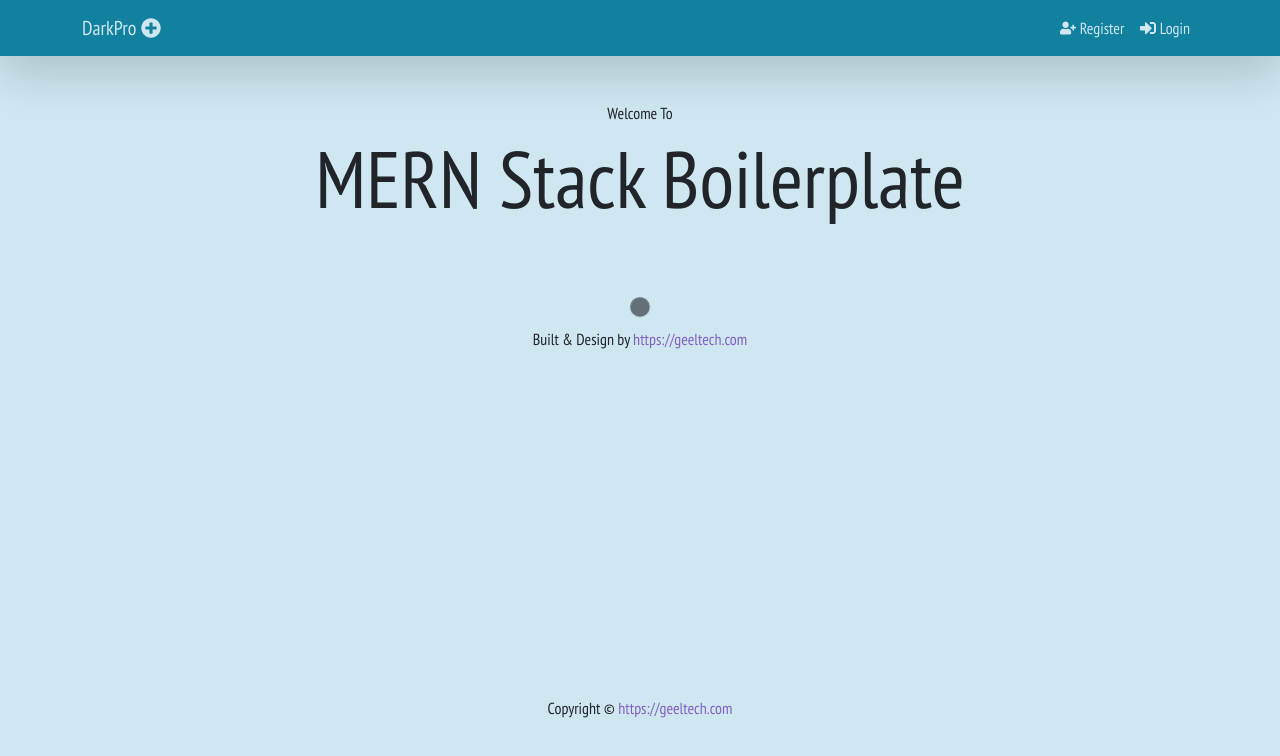
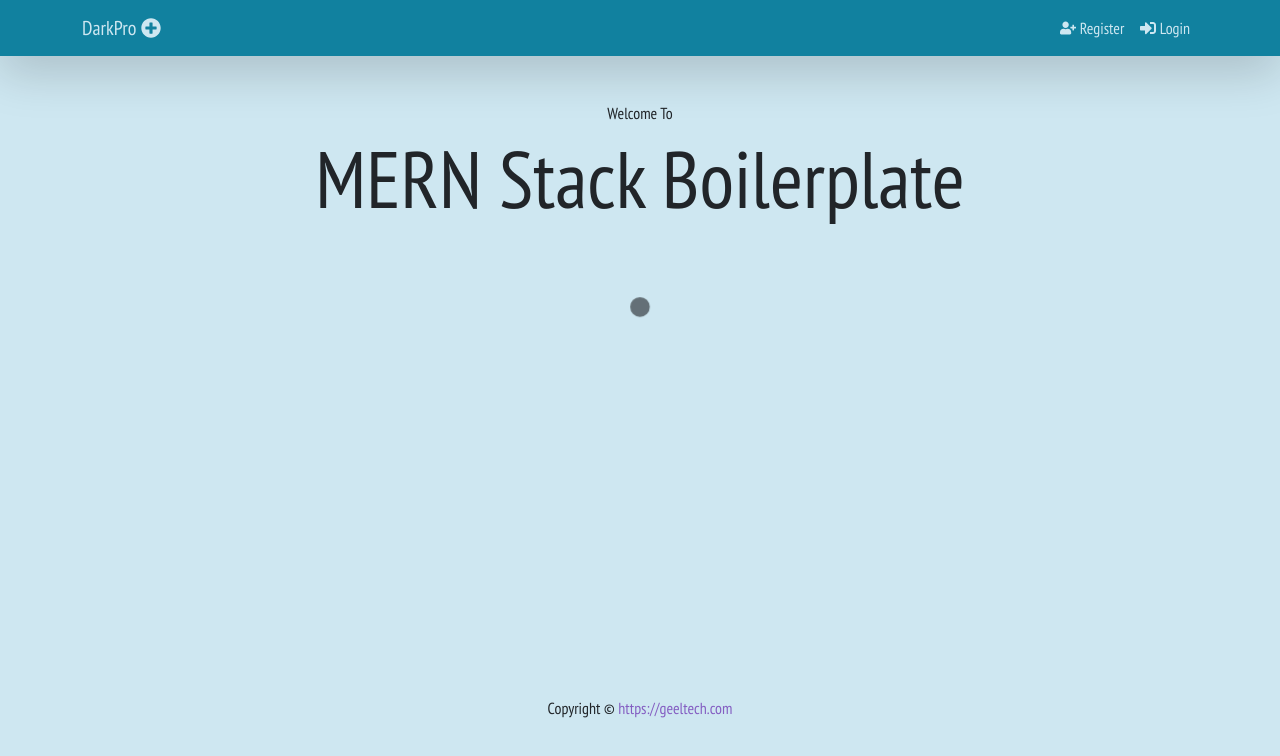
Before and after one commit to ahmedibra28/MERN-Stack-Boilerplate, a React (Create React App) app in the folder frontend/: page / in a window 1280 px wide. Shown: the top 756 px of the page. Built offline with nearby package versions, Linux system fonts and the light colour scheme; the HTML template or start-up script is replaced by a standard one.

Commit message:
added screenshot

```diff
--- a/frontend/src/screens/HomeScreen.js
+++ b/frontend/src/screens/HomeScreen.js
@@ -8,13 +8,6 @@ const HomeScreen = () => {
       <h1 className='fs-6 fw-lighter'>Welcome To</h1>
       <p className='fw-lighter display-1 '>MERN Stack Boilerplate </p>
       <span className='spinner-grow mt-5' /> <br />
-      <span>
-        Built & Design by{' '}
-        <a href='https://geeltech.com' target='blank'>
-          {' '}
-          https://geeltech.com
-        </a>
-      </span>
     </div>
   )
 }
```
Also changed, not shown: 2 other files (tests, documents, lock files or other folders).
